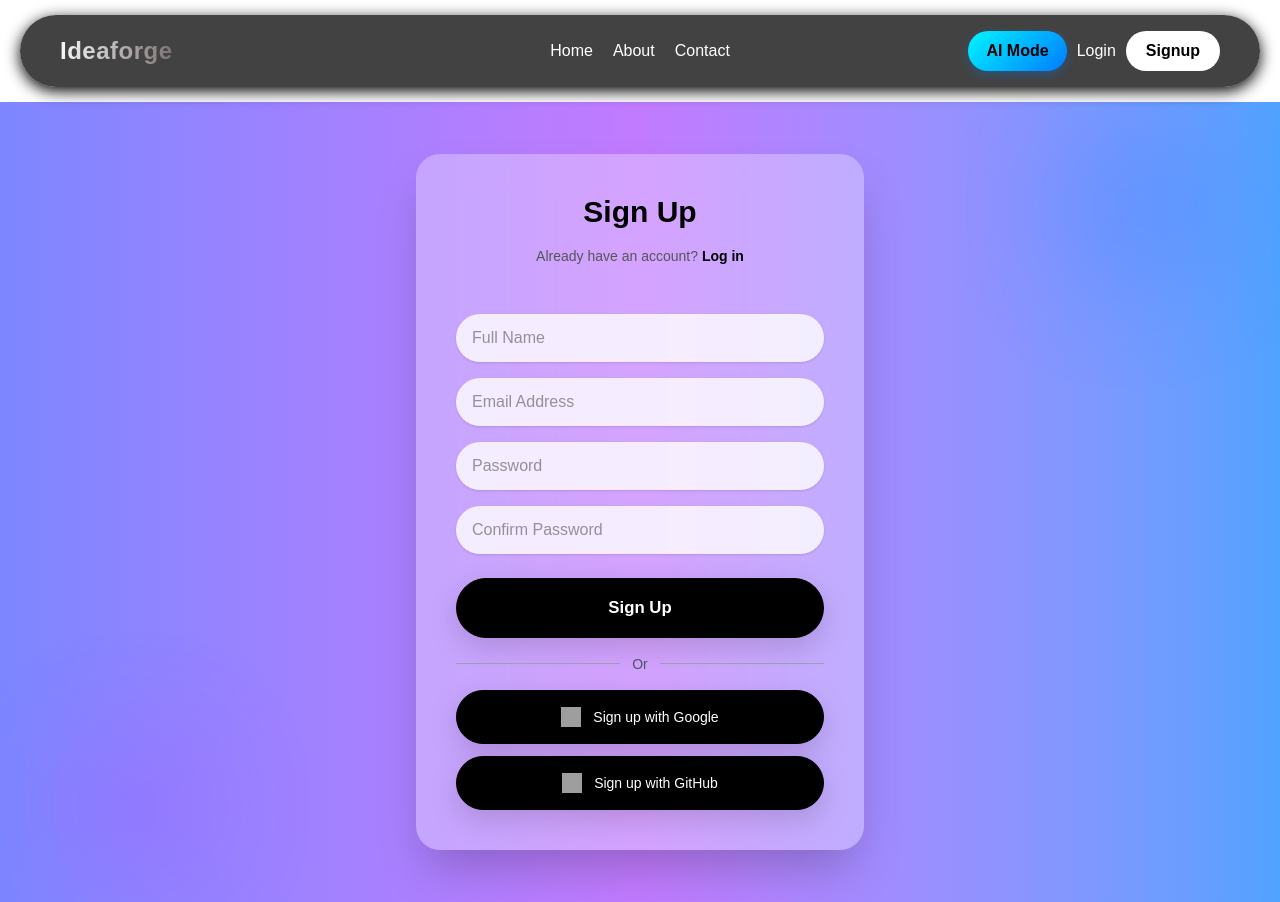
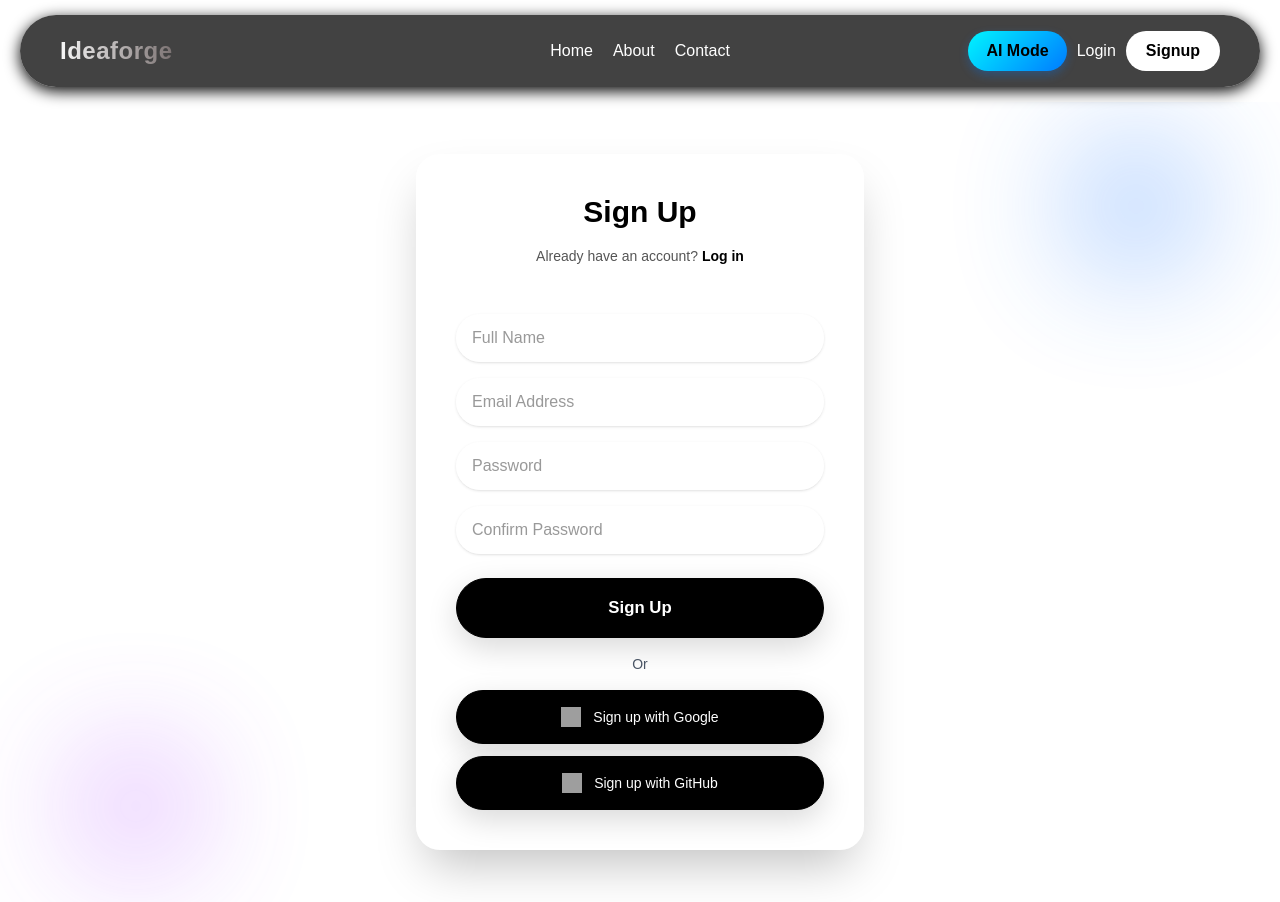
Before and after one commit to kritagya025/React_Project, a React (Vite) app in the folder my-react-app/: page /signup in a window 1280 px wide. Built offline with nearby package versions, Linux system fonts and the light colour scheme; grey boxes are pictures that could not be loaded.

Commit message:
fix white box error

```diff
--- a/my-react-app/src/pages/Signup.jsx
+++ b/my-react-app/src/pages/Signup.jsx
@@ -2,7 +2,7 @@ import { Link } from "react-router-dom";
 
 function Signup() {
   return (
-    <div className="min-h-screen flex items-center justify-center bg-gradient-to-r from-indigo-400 via-purple-400 to-blue-400 relative overflow-hidden px-4">
+    <div className="min-h-screen flex items-center justify-center bg-gradient-to from-indigo-400 via-purple-400 to-blue-400 relative overflow-hidden px-4">
 
       {/* Glow Effects */}
       <div className="absolute top-10 right-20 w-32 h-32 bg-blue-500 rounded-full blur-3xl opacity-40 animate-pulse"></div>
@@ -63,9 +63,9 @@ function Signup() {
 
           {/* Divider */}
           <div className="flex items-center w-full gap-3 my-4">
-            <div className="h-[1px] bg-gray-400 flex-1"></div>
+            <div className="h-[1px]bg-gray-400 flex-1"></div>
             <span className="text-gray-600 text-sm">Or</span>
-            <div className="h-[1px] bg-gray-400 flex-1"></div>
+            <div className="h-[1px]bg-gray-400 flex-1"></div>
           </div>
 
           {/* Google Button */}
```
